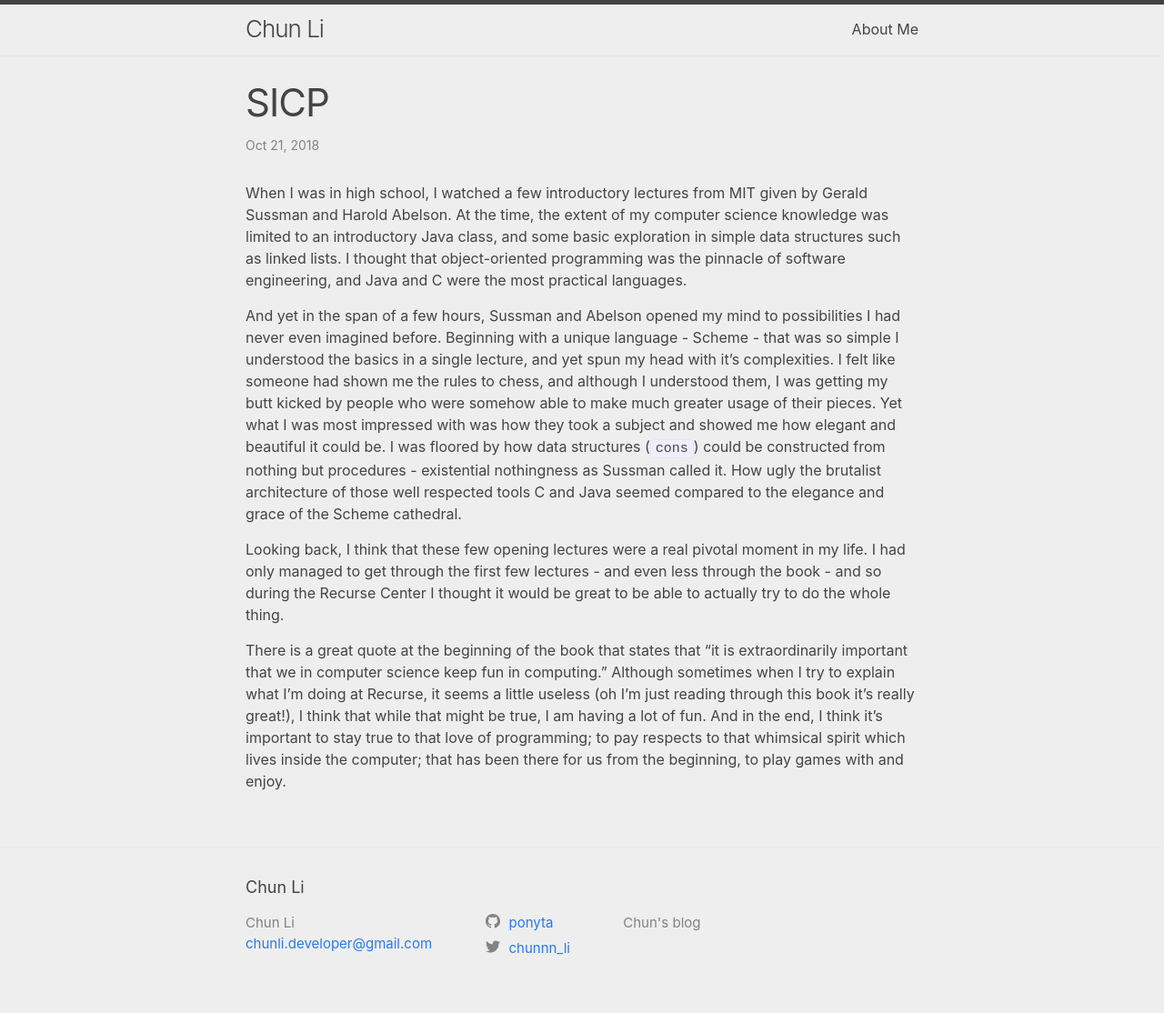
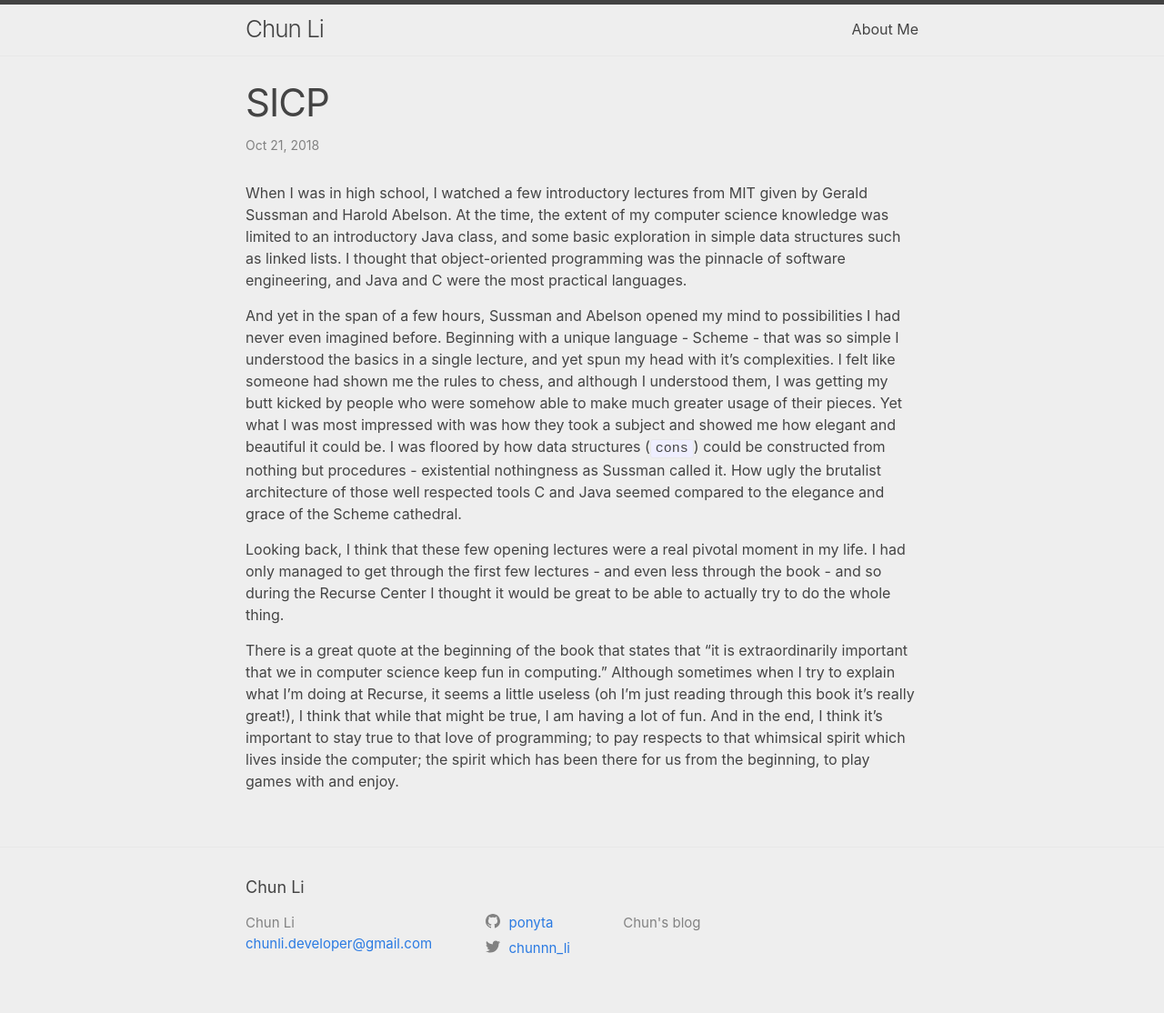
Before and after one commit to ponyta/ponyta.github.io, a Jekyll site: the page built from _posts/2018-10-21-sicp.md, in a window 1280 px wide. Shown: the whole page at 91% size. Built offline with Jekyll 4.4.1, drawn with Linux system fonts in a browser that asks for light colours.

Commit message:
Edit "SICP"

```diff
--- a/_posts/2018-10-21-sicp.md
+++ b/_posts/2018-10-21-sicp.md
@@ -38,5 +38,5 @@ Recurse, it seems a little useless (oh I'm just reading through this book
 it's really great!), I think that while that might be true, I am having
 a lot of fun. And in the end, I think it's important to stay true to that
 love of programming; to pay respects to that whimsical spirit which lives
-inside the computer; that has been there for us from the beginning, to
-play games with and enjoy.
+inside the computer; the spirit which has been there for us from the
+beginning, to play games with and enjoy.
```
